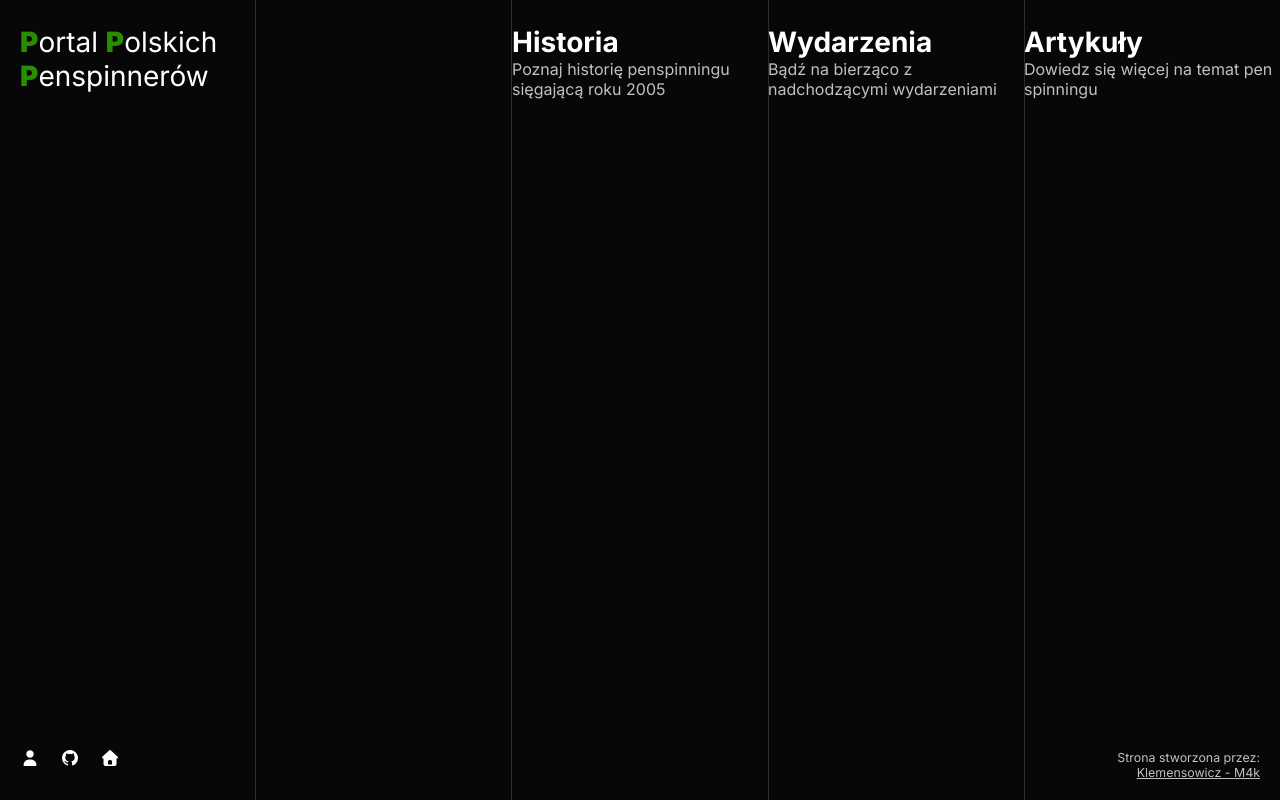
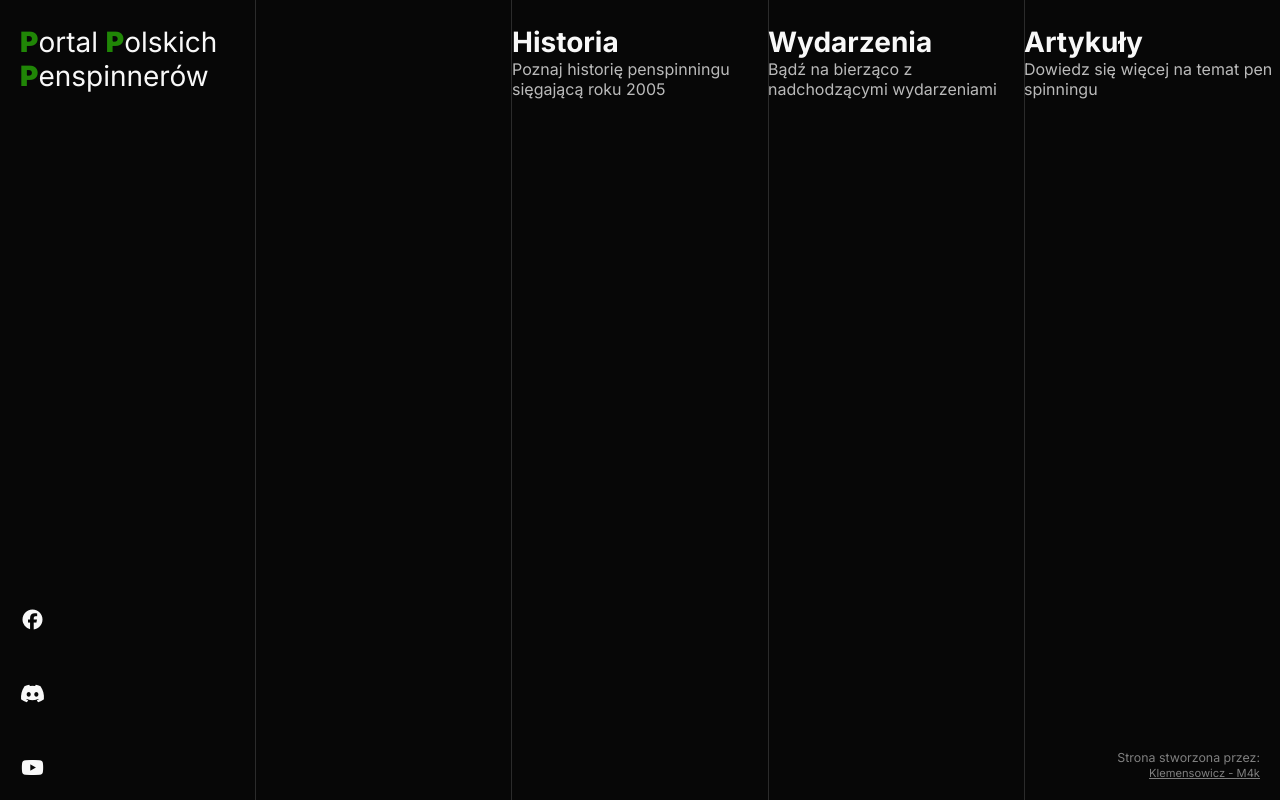
Before and after one commit to M4kses0wicz/PenSpinningPolska, a Vue app: page / in a window 1280 px wide. Built offline with nearby package versions, Linux system fonts and the light colour scheme.

Commit message:
Enhance Navbar component with scroll detection and social media links; update styles and variables

```diff
--- a/src/components/UI/Navbar.vue
+++ b/src/components/UI/Navbar.vue
@@ -1,7 +1,26 @@
-<script setup></script>
+<script setup>
+import { ref, onMounted, onUnmounted } from "vue";
+
+const scrollingDown = ref(false);
+let lastScrollY = 0;
+
+function handleScroll() {
+  const currentY = window.scrollY;
+  scrollingDown.value = currentY > lastScrollY;
+  lastScrollY = currentY;
+}
+
+onMounted(() => {
+  window.addEventListener("scroll", handleScroll);
+});
+
+onUnmounted(() => {
+  window.removeEventListener("scroll", handleScroll);
+});
+</script>
 
 <template>
-  <nav>
+  <nav :class="{ 'scrolled-down': scrollingDown }">
     <div class="wrapper">
       <div class="navitem">
         <p>
@@ -29,15 +48,34 @@
 
     <div class="bottom-content-wrapper">
       <div class="socials">
-        <i class="fa-solid fa-user"></i>
-        <i class="fa-brands fa-github"></i>
-        <i class="fa-solid fa-house"></i>
+        <a
+          href="https://www.facebook.com/groups/penspinningpl"
+          target="_blank"
+          title="Nasza grupa na Facebooku"
+        >
+          <i class="fa-brands fa-facebook"></i>
+        </a>
+
+        <a
+          href="https://discord.gg/MCXEnkh"
+          target="_blank"
+          title="Dołącz do naszego Discorda"
+        >
+          <i class="fa-brands fa-discord"></i>
+        </a>
+
+        <a
+          href="https://www.youtube.com/channel/UCX5b5jV6V5Q5Q5Q5Q5Q5Q5Q"
+          target="_blank"
+          title="Zobacz nasz kanał na YouTube"
+        >
+          <i class="fa-brands fa-youtube"></i>
+        </a>
       </div>
       <div class="copy">
         <p>
-          Strona stworzona przez: <br /><a
-            href="https://klemensowicz.pl"
-            target="_blank"
+          Strona stworzona przez: <br />
+          <a href="https://klemensowicz.pl" target="_blank" title="Developer"
             >Klemensowicz - M4k</a
           >
         </p>
@@ -63,6 +101,7 @@ nav {
   flex-direction: column;
   justify-content: space-between;
   height: 100svh;
+  mix-blend-mode: difference;
 
   .wrapper {
     display: flex;
@@ -71,7 +110,6 @@ nav {
     .navitem {
       margin-top: 25px;
       width: 20%;
-      cursor: pointer;
 
       p {
         font-size: $font-size-subheading;
@@ -85,11 +123,18 @@ nav {
       dt {
         font-size: $font-size-subheading;
         font-weight: bold;
+        cursor: pointer;
       }
+
       dd {
         font-size: $font-size-body;
+        max-width: 300px;
         opacity: 0.75;
-        max-width: 300px;
+        transform: translateY(0px);
+        transition:
+          opacity 0.5s ease,
+          transform 0.4s ease;
+        cursor: default;
       }
     }
   }
@@ -101,14 +146,40 @@ nav {
 
     .socials {
       display: flex;
-      gap: 20px;
+      flex-direction: column;
+      gap: 50px;
+      font-size: $font-size-title;
+
+      i {
+        transition: 0.25s ease;
+      }
+
+      i:hover {
+        color: $green;
+      }
     }
 
     .copy {
       font-size: $font-size-small;
-      opacity: 0.75;
+      opacity: 0.5;
       text-align: right;
+      align-self: flex-end;
+
+      a {
+        font-size: calc($font-size-small * 0.9);
+      }
+
+      a:hover {
+        text-decoration: none;
+      }
     }
   }
 }
+
+nav.scrolled-down {
+  .wrapper .navitem dd {
+    opacity: 0;
+    // transform: translateY(-8px);
+  }
+}
 </style>
--- a/src/style.css
+++ b/src/style.css
@@ -8,4 +8,5 @@
 
 body {
   background: #070707;
+  overflow: hidden;
 }
--- a/src/styles/_variables.scss
+++ b/src/styles/_variables.scss
@@ -4,6 +4,7 @@ $green: #278d01;
 
 $font-size-heading: 2.5rem;
 $font-size-subheading: 1.75rem;
+$font-size-title: 1.25rem;
 $font-size-body: 1rem;
 $font-size-small: 0.775rem;
 
```
